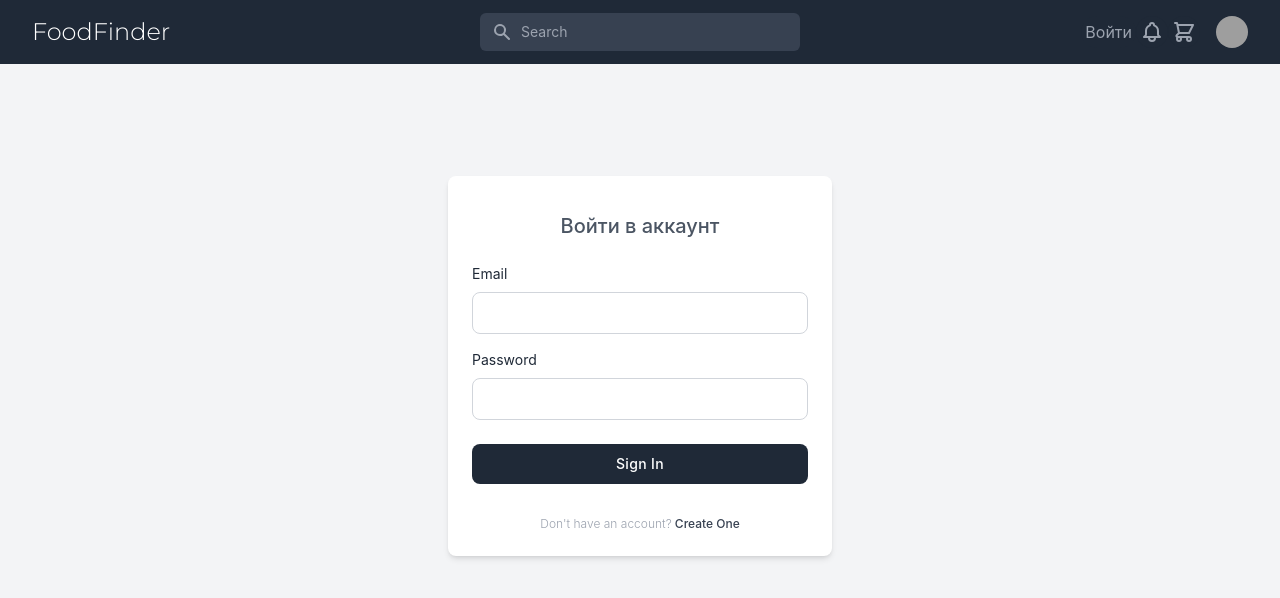
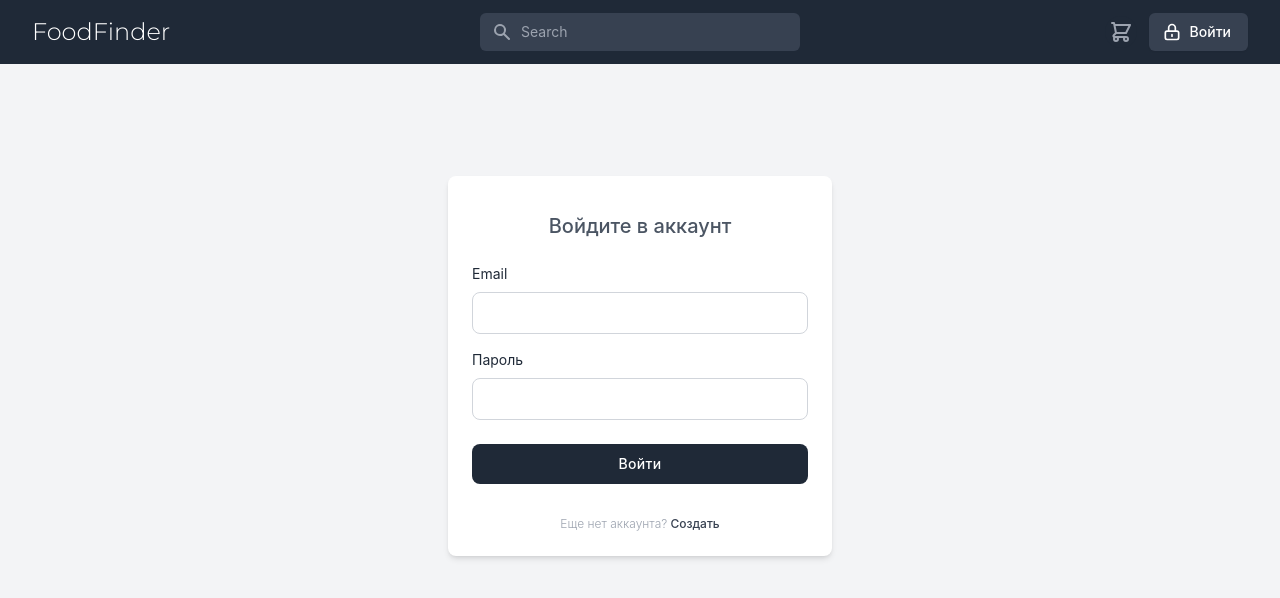
Before and after one commit to sergrak123/bachelorClient, a React (Create React App) app: page /login in a window 1280 px wide. Shown: the top 598 px of the page. Built offline with nearby package versions, Linux system fonts and the light colour scheme; grey boxes are pictures that could not be loaded; the HTML template or start-up script is replaced by a standard one.

Commit message:
login form correction

```diff
--- a/src/components/NavBarCustom.js
+++ b/src/components/NavBarCustom.js
@@ -1,7 +1,7 @@
 import {Fragment, useContext} from 'react'
-import { Disclosure, Menu, Transition } from '@headlessui/react'
-import { SearchIcon } from '@heroicons/react/solid'
-import { BellIcon, MenuIcon, XIcon, ShoppingCartIcon } from '@heroicons/react/outline'
+import {Disclosure, Menu, Transition} from '@headlessui/react'
+import {SearchIcon} from '@heroicons/react/solid'
+import {ShoppingCartIcon, LockClosedIcon} from '@heroicons/react/outline'
 
 import {AuthContext} from "../context";
 import {Link} from "react-router-dom";
@@ -14,31 +14,27 @@ const user = {
         'https://images.unsplash.com/photo-1472099645785-5658abf4ff4e?ixlib=rb-1.2.1&ixid=eyJhcHBfaWQiOjEyMDd9&auto=format&fit=facearea&facepad=2&w=256&h=256&q=80',
 }
 
-const logout = () => {
-    // setIsAuth(false)
-    localStorage.removeItem("auth")
-}
-
-const userNavigation = [
-    { name: 'История заказов', href: '/profile' },
-    { name: 'Профиль', href: '#' },
-    { name: 'Выйти', href: '' , action: logout},
-]
-
-// const {isAuth, setIsAuth} = useContext(AuthContext)
-
- const isAuth = true;
-
-
 
 function classNames(...classes) {
     return classes.filter(Boolean).join(' ')
 }
 
 export default function NavBarCustom() {
+
+    const {isAuth, setIsAuth} = useContext(AuthContext)
+
+    const logout = () => {
+        setIsAuth(false)
+        localStorage.removeItem("auth")
+    }
+
+    const userNavigation = [
+        {name: 'История заказов', href: '/profile'},
+        {name: 'Профиль', href: '#'},
+        {name: 'Выйти', href: '', action: logout},
+    ]
     return (
         <div className="bg-gray-800 w-full">
-
 
             <div className="max-w-10xl mx-auto px-2 sm:px-4 lg:divide-y lg:divide-gray-700 lg:px-8">
                 <div className="relative h-16 {/*h-20*/} flex justify-between">
@@ -60,7 +56,7 @@ export default function NavBarCustom() {
                             </label>
                             <div className="relative">
                                 <div className="pointer-events-none absolute inset-y-0 left-0 pl-3 flex items-center">
-                                            <SearchIcon className="h-5 w-5 text-gray-400" aria-hidden="true" />
+                                    <SearchIcon className="h-5 w-5 text-gray-400" aria-hidden="true"/>
                                 </div>
                                 <input
                                     id="search"
@@ -85,35 +81,25 @@ export default function NavBarCustom() {
                     {/*        )}*/}
                     {/*    </Disclosure.Button>*/}
                     {/*</div>*/}
-                            <div className="hidden lg:relative lg:z-10 lg:ml-4 lg:flex lg:items-center">
+
+                    <div className="relative z-10 ml-4 flex items-center">
+
 
                         <button
                             type="button"
                             className="bg-gray-800 flex-shrink-0 rounded-full p-1 text-gray-400 hover:text-white focus:outline-none  focus:ring-offset-2 focus:ring-offset-gray-800 focus:ring-white">
-
-                                    <Link to="/login">Войти</Link>
+                            <span className="sr-only">View shopping cart</span>
+                            <ShoppingCartIcon className="h-6 w-6" aria-hidden="true"/>
                         </button>
 
-                                <button
-                                    type="button"
-                                    className="bg-gray-800 flex-shrink-0 rounded-full p-1 text-gray-400 hover:text-white focus:outline-none  focus:ring-offset-2 focus:ring-offset-gray-800 focus:ring-white">
-                                    <span className="sr-only">View notifications</span>
-                                    <BellIcon className="h-6 w-6" aria-hidden="true" />
-                                </button>
-
-                                <button
-                                    type="button"
-                                    className="bg-gray-800 flex-shrink-0 rounded-full p-1 text-gray-400 hover:text-white focus:outline-none  focus:ring-offset-2 focus:ring-offset-gray-800 focus:ring-white">
-                                    <span className="sr-only">View notifications</span>
-                                    <ShoppingCartIcon className="h-6 w-6" aria-hidden="true" />
-                                </button>
-
-                                {/* Profile dropdown */}
-                                <Menu as="div" className="flex-shrink-0 relative ml-4">
+                        {isAuth
+                            //Profile dropdown
+                            ? <Menu as="div" className="flex-shrink-0 relative ml-4">
                                 <div>
-                                        <Menu.Button className="bg-gray-800 rounded-full flex text-sm text-white focus:outline-none focus:ring-2 focus:ring-offset-2 focus:ring-offset-gray-800 focus:ring-white">
+                                    <Menu.Button
+                                        className="bg-gray-800 rounded-full flex text-sm text-white hover:outline-none hover:ring-1 hover:ring-offset-2 hover:ring-offset-gray-800 hover:ring-white">
                                         <span className="sr-only">Open user menu</span>
-                                            <img className="h-8 w-8 rounded-full" src={user.imageUrl} alt="" />
+                                        <img className="h-8 w-8 rounded-full" src={user.imageUrl} alt=""/>
                                     </Menu.Button>
                                 </div>
                                 <Transition
@@ -125,10 +111,11 @@ export default function NavBarCustom() {
                                     leaveFrom="transform opacity-100 scale-100"
                                     leaveTo="transform opacity-0 scale-95">
 
-                                        <Menu.Items className="origin-top-right absolute right-0 mt-2 w-48 rounded-md shadow-lg bg-white ring-1 ring-black ring-opacity-5 py-1 focus:outline-none">
+                                    <Menu.Items
+                                        className="origin-top-right absolute right-0 mt-2 w-48 rounded-md shadow-lg bg-white ring-1 ring-black ring-opacity-5 py-1 focus:outline-none">
                                         {userNavigation.map((item) => (
                                             <Menu.Item key={item.name}>
-                                                    {({ active }) => (
+                                                {({active}) => (
                                                     <a
                                                         href={item.href}
                                                         className={classNames(
@@ -147,7 +134,26 @@ export default function NavBarCustom() {
                                 </Transition>
                             </Menu>
 
+                            : <Link to="/login">
+                                <button
+                                    type="button"
+                                    className="inline-flex items-center px-4 py-2 ml-3 border border-transparent shadow-sm text-sm font-medium rounded-md text-white bg-gray-700 hover:bg-gray-600 ">
+                                    <LockClosedIcon className="-ml-1 mr-2 h-5 w-5" aria-hidden="true" />
+                                    Войти
+                                </button>
+
+                                {/*<button*/}
+                                {/*    type="button"*/}
+                                {/*    className="bg-gray-800 flex-shrink-0 rounded-full p-1 text-gray-400 hover:text-white focus:outline-none  focus:ring-offset-2 focus:ring-offset-gray-800 focus:ring-white">*/}
+                                {/*    Войти*/}
+                                {/*</button>*/}
+                            </Link>
+
+                        }
+
+
                     </div>
+
                 </div>
                 {/*<nav className="hidden lg:py-2 lg:flex lg:space-x-8" aria-label="Global">*/}
                 {/*    {navigation.map((item) => (*/}
--- a/src/pages/Login.jsx
+++ b/src/pages/Login.jsx
@@ -15,7 +15,8 @@ const Login = () => {
             <div className="w-full max-w-sm p-6 m-auto mx-auto bg-white rounded-lg shadow-md mt-28">
                 <div className="flex justify-center mx-auto">
                     {/*<img className="w-auto h-7 sm:h-8" src="https://merakiui.com/images/logo.svg" alt=""/>*/}
-                    <h3 className="mt-3 text-xl font-medium text-center text-gray-600 ">Войти в аккаунт</h3>
+                    {/*<h3 className="mt-3 text-xl font-medium text-center text-gray-600 ">Войти в аккаунт</h3>*/}
+                    <h3 className="mt-3 text-xl font-medium text-center text-gray-600 ">Войдите в аккаунт</h3>
                 </div>
 
                 <form className="mt-6" onSubmit={login}>
@@ -23,27 +24,30 @@ const Login = () => {
                         <label htmlFor="email"
                                className="block text-sm text-gray-800 ">Email</label>
                         <input type="email"
-                               required
+                               autoComplete="off"
+                               // required
                                className="border-gray-300 block w-full px-4 py-2 mt-2 text-gray-700 bg-white border rounded-lg focus:border-blue-400 focus:ring-blue-300 focus:outline-none focus:ring focus:ring-opacity-40"/>
                     </div>
 
                     <div className="mt-4">
                         <div className="flex items-center justify-between">
                             <label htmlFor="password"
-                                   className="block text-sm text-gray-800">Password</label>
+                                   className="block text-sm text-gray-800">Пароль</label>
                             {/*<a href="#" className="text-xs text-gray-600 dark:text-gray-400 hover:underline">Forget*/}
                             {/*    Password?</a>*/}
                         </div>
 
                         <input type="password"
-                               required
+                               autoComplete="off"
+                               // required
                                className="border-gray-300 block w-full px-4 py-2 mt-2 text-gray-700 bg-white border rounded-lg  focus:border-blue-400 focus:ring-blue-300 focus:outline-none focus:ring focus:ring-opacity-40"/>
                     </div>
 
                     <div className="mt-6">
                         <button
                             className="w-full px-6 py-2.5 text-sm font-medium tracking-wide text-white capitalize transition-colors duration-300 transform bg-gray-800 rounded-lg hover:bg-gray-700 focus:outline-none focus:ring focus:ring-gray-300 focus:ring-opacity-50">
-                            Sign In
+                            {/*Sign In*/}
+                            Войти
                         </button>
                     </div>
                 </form>
@@ -80,8 +84,8 @@ const Login = () => {
                 {/*    </a>*/}
                 {/*</div>*/}
 
-                <p className="mt-8 text-xs font-light text-center text-gray-400"> Don't have an account?
-                    <a href="#" className="font-medium text-gray-700 hover:underline"> Create One</a>
+                <p className="mt-8 text-xs font-light text-center text-gray-400"> Еще нет аккаунта?
+                    <a href="#" className="font-medium text-gray-700 hover:underline"> Создать</a>
                 </p>
             </div>
         // </div>
```
Lines whose indentation alone changed are shown as unchanged.
